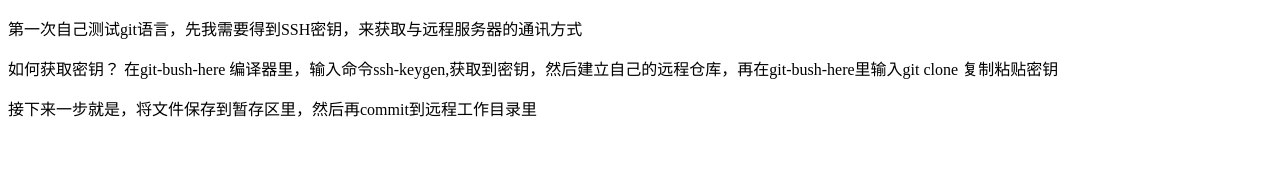
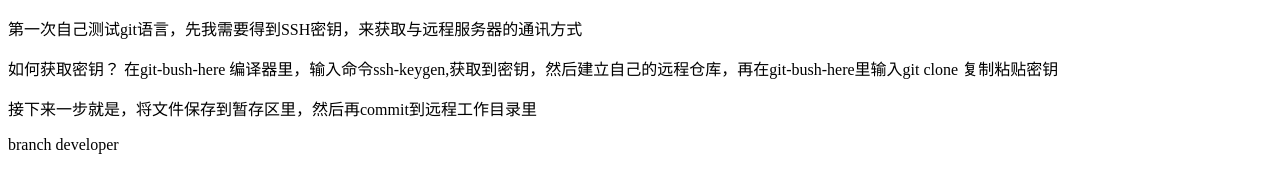
Before and after one commit to nano397/secondDemo, a plain HTML site: page index.html in a window 1280 px wide. Drawn offline with Linux system fonts and the light colour scheme.

Commit message:
developer branch second commit

```diff
--- a/index.html
+++ b/index.html
@@ -2,8 +2,8 @@
  * @Description: In User Settings Edit
  * @Author: your name
  * @Date: 2019-10-03 17:50:37
- * @LastEditTime: 2019-10-03 17:50:37
- * @LastEditors: your name
+ * @LastEditTime: 2019-10-05 07:45:18
+ * @LastEditors: Please set LastEditors
  -->
 <!DOCTYPE html>
 <html lang="en">
@@ -17,5 +17,6 @@
     <p>第一次自己测试git语言，先我需要得到SSH密钥，来获取与远程服务器的通讯方式</p>
     <p>如何获取密钥？ 在git-bush-here 编译器里，输入命令ssh-keygen,获取到密钥，然后建立自己的远程仓库，再在git-bush-here里输入git clone 复制粘贴密钥</p>
     <p>接下来一步就是，将文件保存到暂存区里，然后再commit到远程工作目录里</p>
+    <p>branch developer</p>
 </body>
 </html>
```
